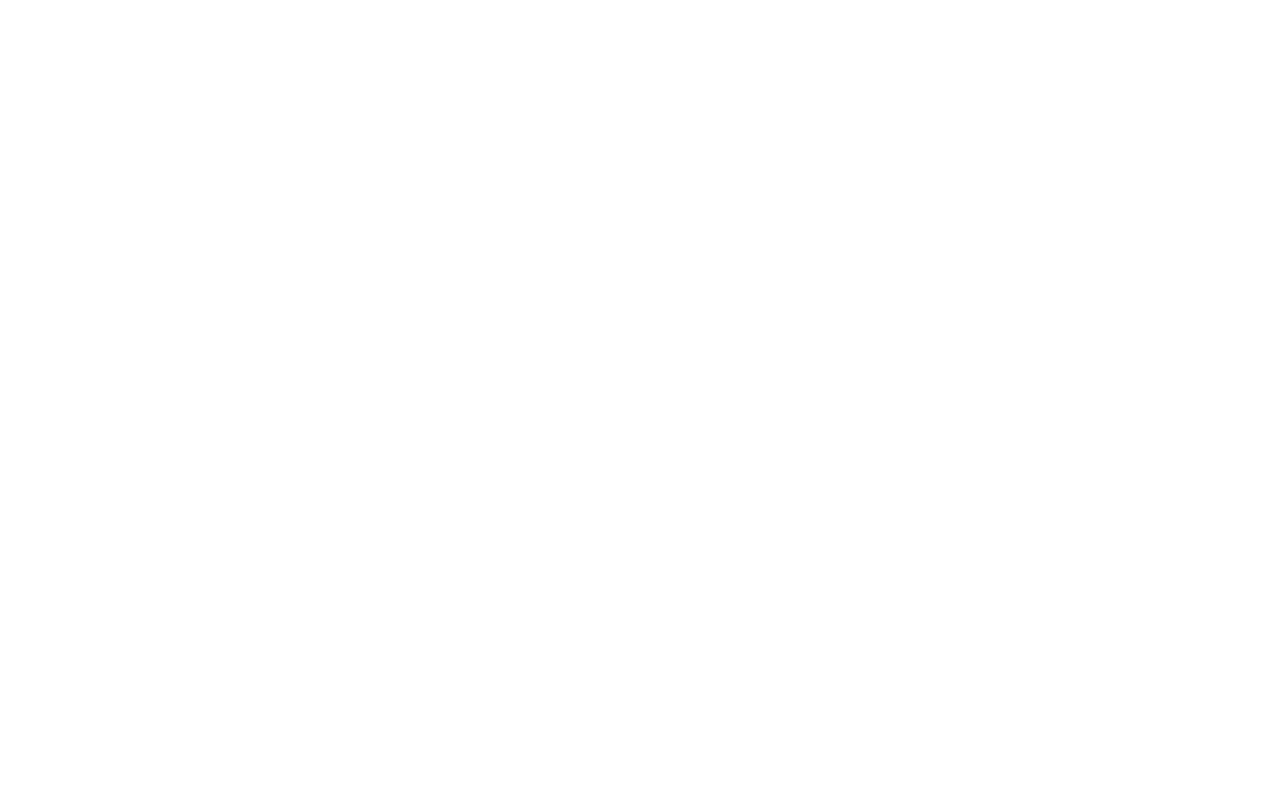
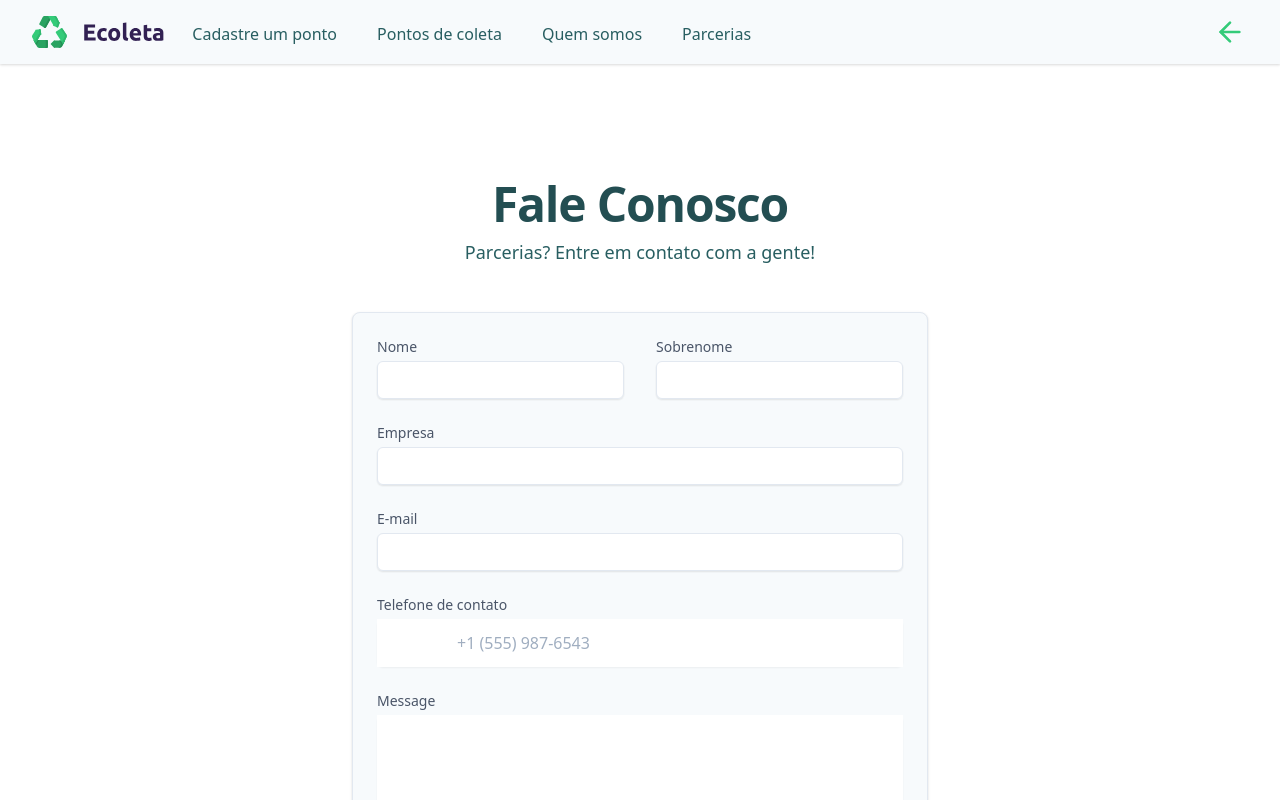
Before and after one commit to LucasbarcellosF/Ecoleta, a React (Create React App) app: page /contact in a window 1280 px wide. Shown: the top 800 px of the page. Built offline with nearby package versions, Linux system fonts and the light colour scheme.

Commit message:
some fixes

```diff
--- a/src/App.js
+++ b/src/App.js
@@ -14,6 +14,7 @@
     <div id="page-home" className="App">
       <Switch>
         <Route exact path='/about' component={About} />
+        <Route exact path='/contact' component={Contact} />
         <Route exact path='/create-point' component={CreatePoint} />
         <Route exact path='/search-results' component={Results} />
 
--- a/src/components/contact.js
+++ b/src/components/contact.js
@@ -13,11 +13,11 @@
     <div class="mx-6 my-6 overflow-hidden sm:px-6 lg:px-8 lg:py-24">
       <div class="relative max-w-xl mx-auto">
         <div class="text-center">
-          <h2 class="text-3xl leading-9 font-extrabold tracking-tight text-gray-900 sm:text-4xl sm:leading-10">
-            Contact sales
+          <h2 class="text-3xl leading-9 font-bold tracking-tight text-teal-900 sm:text-5xl sm:leading-10">
+            Fale Conosco
           </h2>
-          <p class="mt-4 text-lg leading-6 text-gray-500">
-            Nullam risus blandit ac aliquam justo ipsum. Quam mauris volutpat massa dictumst amet. Sapien tortor lacus arcu.
+          <p class="mt-4 text-lg font-medium leading-6 text-teal-800">
+            Parcerias? Entre em contato com a gente!
           </p>
         </div>
 
@@ -25,42 +25,38 @@
           <form action="#" method="POST" class="grid grid-cols-1 row-gap-6 sm:grid-cols-2 sm:col-gap-8">
 
             <div>
-              <label for="first_name" class="block text-sm font-medium leading-5 text-gray-700">First name</label>
+              <label for="first_name" class="block text-sm font-medium leading-5 text-gray-700">Nome</label>
               <div class="mt-1 relative rounded-md shadow-sm">
                 <input id="first_name" class="mt-1 form-input block w-full py-2 px-3 border border-gray-300 rounded-md shadow-sm focus:outline-none focus:shadow-outline-teal focus:border-teal-300 transition duration-150 ease-in-out sm:text-sm sm:leading-5" />
               </div>
             </div>
 
             <div>
-              <label for="last_name" class="block text-sm font-medium leading-5 text-gray-700">Last name</label>
+              <label for="last_name" class="block text-sm font-medium leading-5 text-gray-700">Sobrenome</label>
               <div class="mt-1 relative rounded-md shadow-sm">
                 <input id="last_name" class="mt-1 form-input block w-full py-2 px-3 border border-gray-300 rounded-md shadow-sm focus:outline-none focus:shadow-outline-teal focus:border-teal-300 transition duration-150 ease-in-out sm:text-sm sm:leading-5" />
               </div>
             </div>
 
             <div class="sm:col-span-2">
-              <label for="company" class="block text-sm font-medium leading-5 text-gray-700">Company</label>
+              <label for="company" class="block text-sm font-medium leading-5 text-gray-700">Empresa</label>
               <div class="mt-1 relative rounded-md shadow-sm">
                 <input id="company" class="mt-1 form-input block w-full py-2 px-3 border border-gray-300 rounded-md shadow-sm focus:outline-none focus:shadow-outline-teal focus:border-teal-300 transition duration-150 ease-in-out sm:text-sm sm:leading-5" />
               </div>
             </div>
 
             <div class="sm:col-span-2">
-              <label for="email" class="block text-sm font-medium leading-5 text-gray-700">Email</label>
+              <label for="email" class="block text-sm font-medium leading-5 text-gray-700">E-mail</label>
               <div class="mt-1 relative rounded-md shadow-sm">
                 <input id="email" type="email" class="mt-1 form-input block w-full py-2 px-3 border border-gray-300 rounded-md shadow-sm focus:outline-none focus:shadow-outline-teal focus:border-teal-300 transition duration-150 ease-in-out sm:text-sm sm:leading-5" />
               </div>
             </div>
 
             <div class="sm:col-span-2">
-              <label for="phone_number" class="block text-sm font-medium leading-5 text-gray-700">Phone Number</label>
+              <label for="phone_number" class="block text-sm font-medium leading-5 text-gray-700">Telefone de contato</label>
               <div class="mt-1 relative rounded-md shadow-sm">
                 <div class="absolute inset-y-0 left-0 flex items-center">
-                  <select aria-label="Country" class="form-select h-full py-0 pl-4 pr-8 border-transparent bg-transparent text-gray-500 transition ease-in-out duration-150">
-                    <option>US</option>
-                    <option>CA</option>
-                    <option>EU</option>
-                  </select>
+
                 </div>
                 <input id="phone_number" class="form-input py-3 px-4 block w-full pl-20 transition ease-in-out duration-150" placeholder="+1 (555) 987-6543" />
               </div>
--- a/src/components/home.js
+++ b/src/components/home.js
@@ -20,7 +20,7 @@
       <main class="lg:relative">
         <div class="mx-auto max-w-7xl w-full pt-16 pb-20 text-center lg:py-48 lg:text-left">
           <div class="px-4 lg:w-1/2 sm:px-8 xl:pr-16">
-            <h2 class="text-4xl tracking-tight font-bold text-teal-900 sm:text-5xl sm:leading-none md:text-6xl lg:text-5xl xl:text-6xl">
+            <h2 class="text-4xl font-bold text-teal-900 sm:text-5xl sm:leading-none md:text-6xl lg:text-5xl xl:text-6xl">
               Sua plataforma de coleta seletiva inteligente
             </h2>
             <div class="mt-10 sm:flex sm:justify-center lg:justify-start">
@@ -37,9 +37,11 @@
             </div>
           </div>
         </div>
+
         <div class="relative w-full h-64 sm:h-72 md:h-96 lg:absolute lg:inset-y-0 lg:right-0 lg:w-1/2 lg:h-full">
           <img class="absolute inset-0 w-full h-full object-auto sm:object-contain" src="/assets/home-background.svg" alt="Woman on her phone" />
         </div>
+
       </main>
     </div>
     <>
--- a/src/components/navbar.js
+++ b/src/components/navbar.js
@@ -33,11 +33,11 @@
                 <a href="/search-results" class="ml-8 inline-flex items-center px-1 pt-1  text-md font-medium leading-5 text-teal-800 hover:text-gray-700 hover:border-gray-300 focus:outline-none focus:text-gray-700 focus:border-gray-300 transition duration-150 ease-in-out">
                   Pontos de coleta
                 </a>
+                <a href="/about" class="ml-8 inline-flex items-center px-1 pt-1 text-md font-medium leading-5 text-teal-800 hover:text-gray-700 hover:border-gray-300 focus:outline-none focus:text-gray-700 focus:border-gray-300 transition duration-150 ease-in-out">
+                  Quem somos
+                </a>
                 <a href="/contact" class="ml-8 inline-flex items-center px-1 pt-1  text-md font-medium leading-5 text-teal-800 hover:text-gray-700 hover:border-gray-300 focus:outline-none focus:text-gray-700 focus:border-gray-300 transition duration-150 ease-in-out">
                   Parcerias
-                </a>
-                <a href="/about" class="ml-8 inline-flex items-center px-1 pt-1 text-md font-medium leading-5 text-teal-800 hover:text-gray-700 hover:border-gray-300 focus:outline-none focus:text-gray-700 focus:border-gray-300 transition duration-150 ease-in-out">
-                  Quem somos
                 </a>
               </div>
             </div>
--- a/src/components/searchResults.js
+++ b/src/components/searchResults.js
@@ -14,7 +14,7 @@
 
     <div class="my-12 mx-8 w-auto">
       <div className="my-6 flex justify-center">
-        <h4 className="text-3xl font-bold text-teal-900">Pontos de coleta encontrados</h4>
+        <h4 className="text-5xl font-bold text-teal-900">Pontos de coleta encontrados</h4>
       </div>
 
       <div className="flex justify-center ">
```
